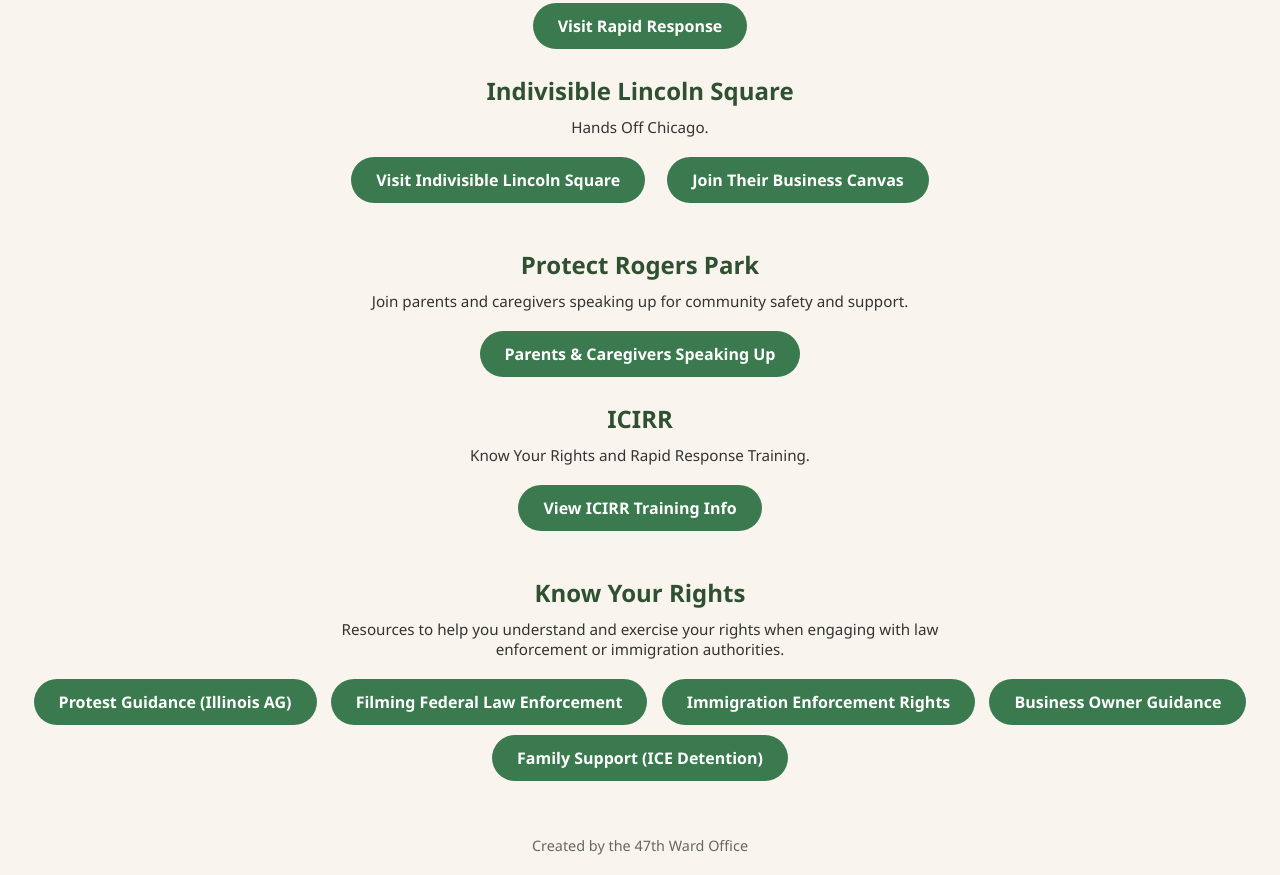
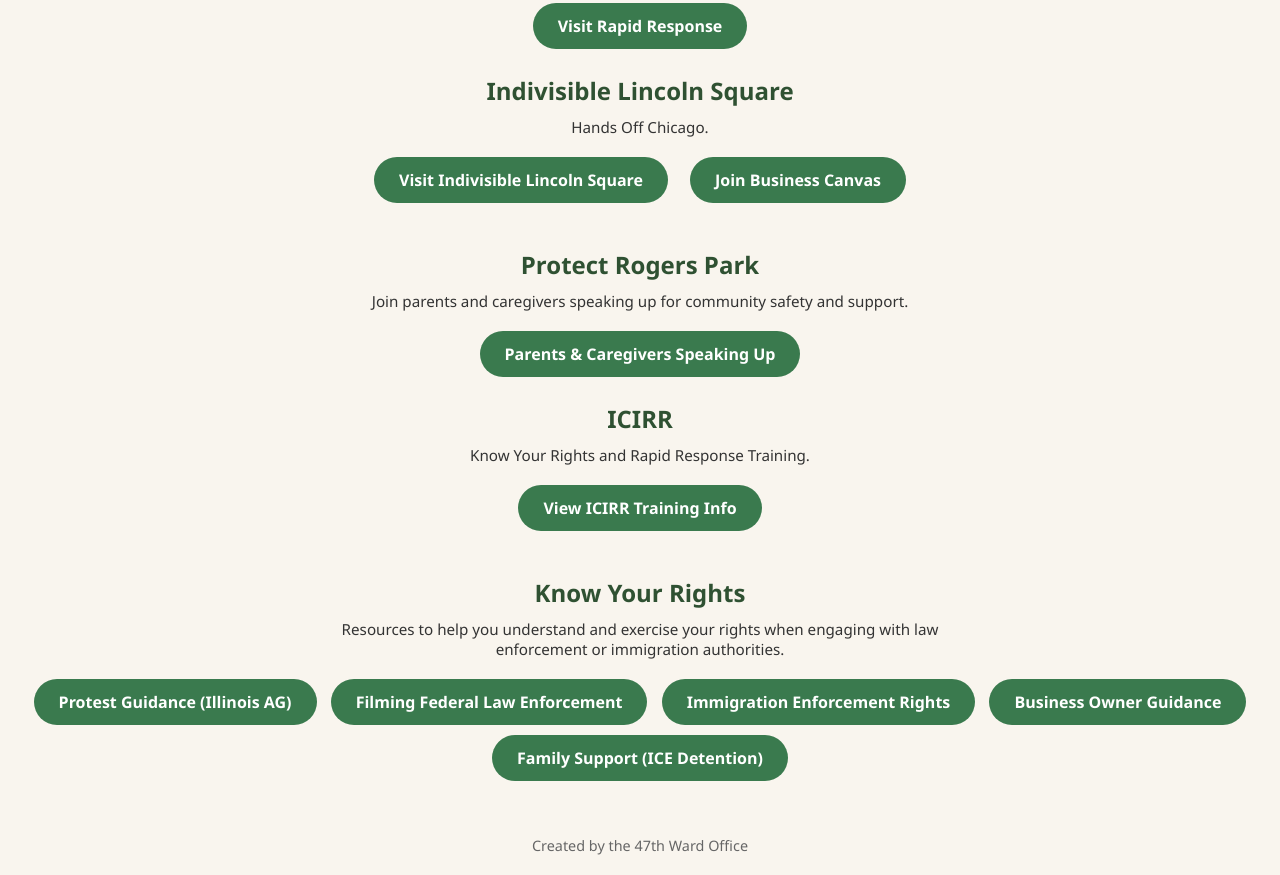
Before and after one commit to maggie-wq/ward-47-immigration, a plain HTML site: page index.html in a window 1280 px wide. Shown: the part 1201-2076 px from the top of the page. Drawn offline with Linux system fonts and the light colour scheme.

Commit message:
Update index.html

```diff
--- a/index.html
+++ b/index.html
@@ -131,7 +131,7 @@
 
 <div class="button-group">
     <a class="button" href="https://www.indivisiblelincolnsquare.com/" target="_blank">Visit Indivisible Lincoln Square</a>
-    <a class="button" href="https://www.mobilize.us/mobilize/event/867025/" target="_blank">Join Their Business Canvas</a>
+    <a class="button" href="https://www.mobilize.us/mobilize/event/867025/" target="_blank">Join Business Canvas</a>
 </div>
 
 <div class="link-section"></div>
```
